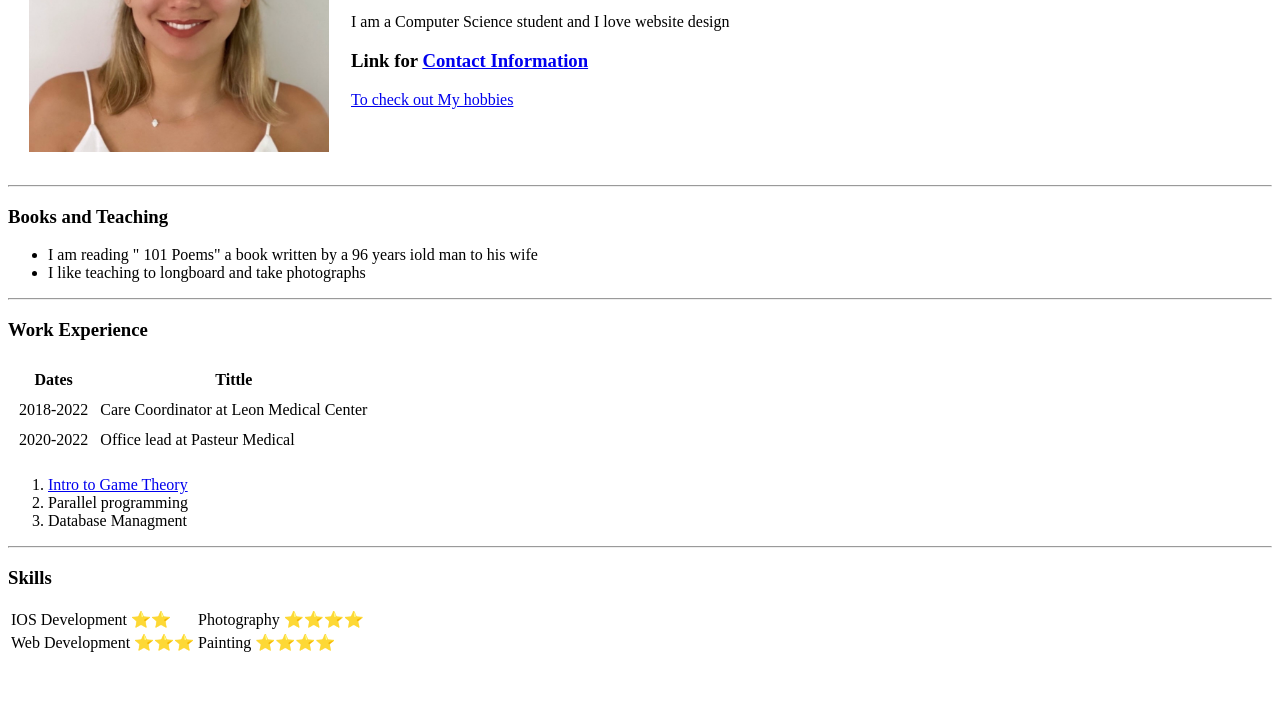
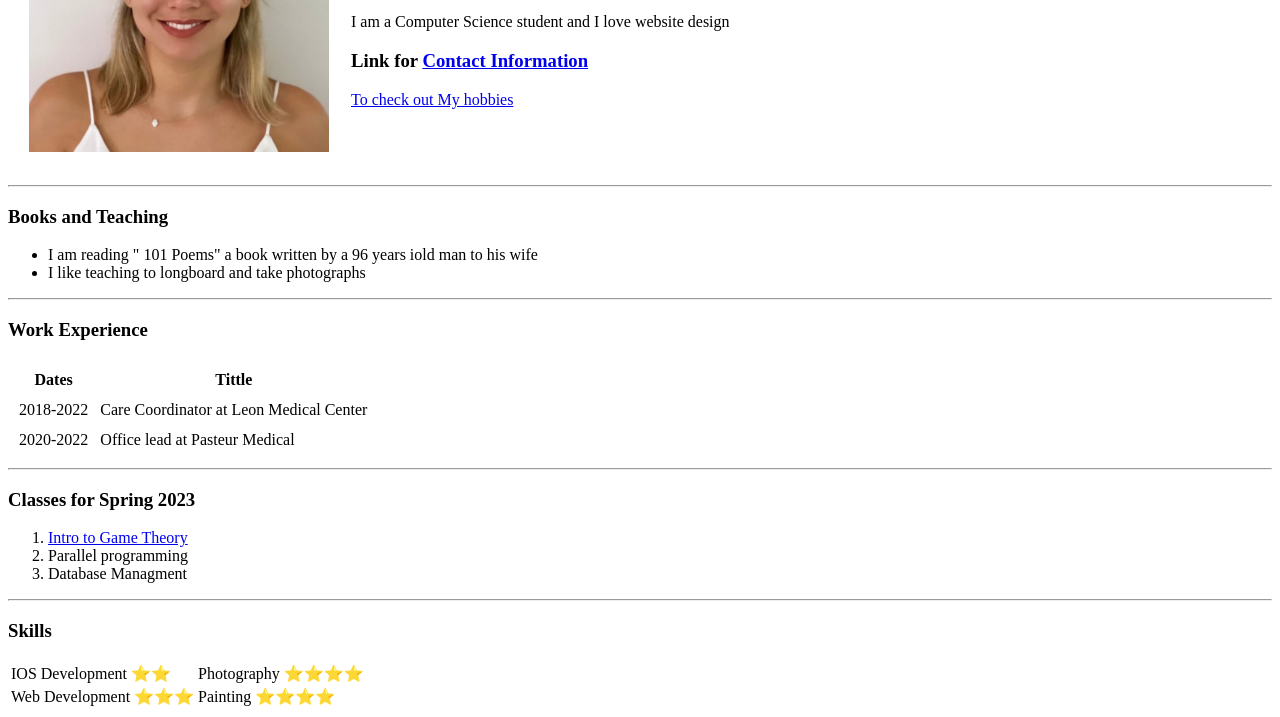
Before and after one commit to Em0823/cv, a plain HTML site: page index.html in a window 1280 px wide. Shown: the part 177-894 px from the top of the page. Before the commit the page ends 840 px from the top, so only its background shows below. Drawn offline with Linux system fonts and the light colour scheme.

Commit message:
index.html

```diff
--- a/index.html
+++ b/index.html
@@ -47,7 +47,8 @@
    </tbody>
      </table>
 
-
+    <hr>
+    <h3> Classes for Spring 2023</h3>
      <ol>
         <li><a href="https://www4.cis.fiu.edu/courses/Syllabi/CAP_4506.pdf"> Intro to Game Theory </a></li>
         <li>Parallel programming</li>
```
